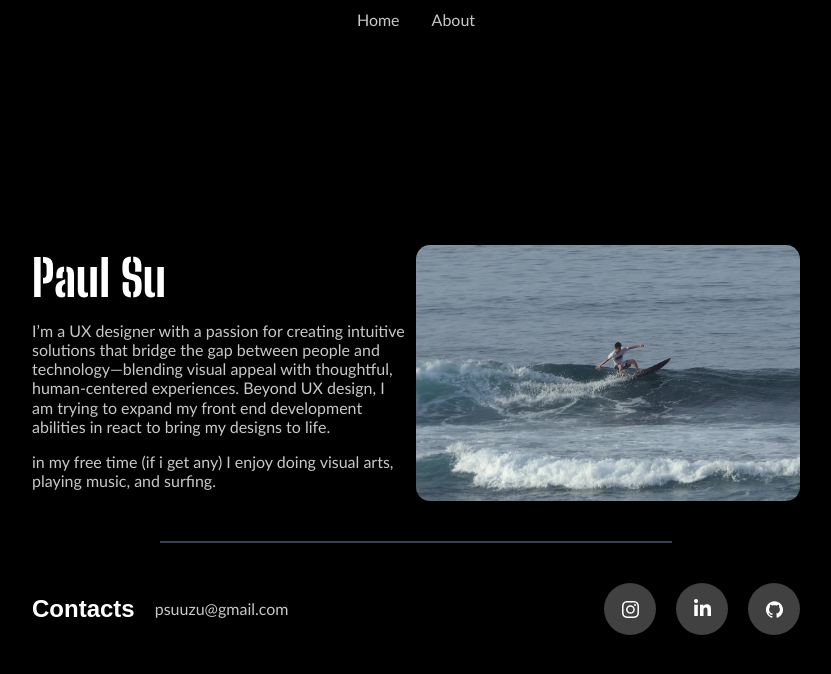
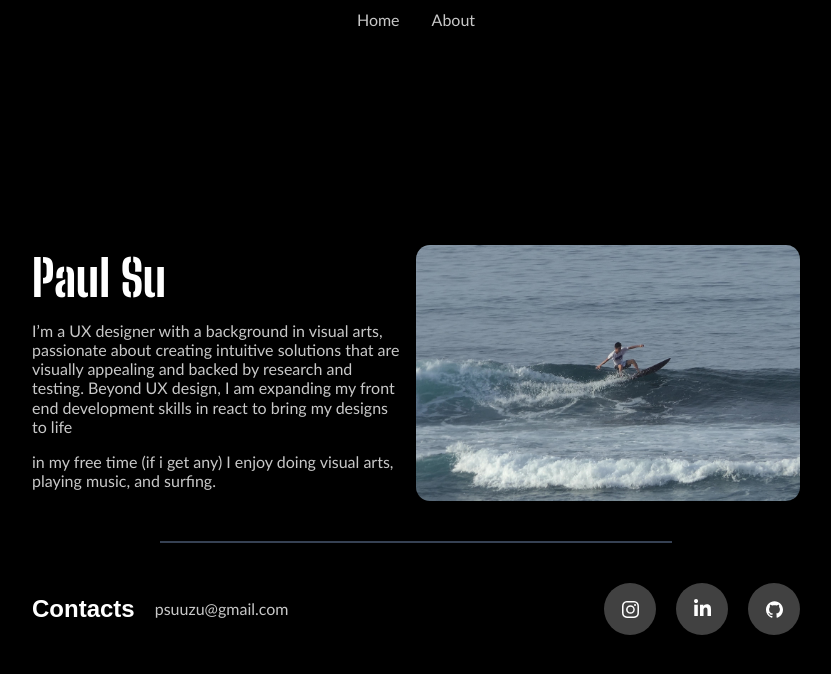
Before and after one commit to psuuzu/portfolio1, a Next.js app: page /about in a window 1280 px wide. Shown: the top 674 px of the page, without its empty margins (224-1055 px from the left). Built offline with nearby package versions, Linux system fonts and the light colour scheme; a web font is replaced by a local one.

Commit message:
Update page.tsx

```diff
--- a/app/about/page.tsx
+++ b/app/about/page.tsx
@@ -12,14 +12,14 @@ export default function Page(){
 
                     <div className="w-[80vw] sm:w-[42vw] lg:w-[30vw] flex flex-col">
                         <h1 className='text-[40px] md:text-[50px] pr-1'>Paul Su</h1>
-                        <p className="mt-[20px] hidden sm:block pr-[10px]">I’m a UX designer with a passion for creating intuitive solutions that bridge the gap between people and technology—blending visual appeal with thoughtful, human-centered experiences. Beyond UX design, I am trying to expand my front end development abilities in react to bring my designs to life.</p>
+                        <p className="mt-[20px] hidden sm:block pr-[10px]">I’m a UX designer with a background in visual arts, passionate about creating intuitive solutions that are visually appealing and backed by research and testing. Beyond UX design, I am expanding my front end development skills in react to bring my designs to life</p>
                         <p className="hidden sm:block pr-[10px] mt-[16px]"> in my free time (if i get any) I enjoy doing visual arts, playing music, and surfing.</p>
                     </div>
                     <div className="w-[80vw] sm:w-[42vw] lg:w-[30vw] h-[70vw] sm:h-[34vw] lg:h-[20vw] rounded-xl overflow-hidden">
                         <img src="/images/surf.jpg" alt="surf pic" className="h-full w-full object-cover scale-150"/>
                     </div>
                     <div className="w-[80vw] block sm:hidden">
-                        <p className="mt-[20px] ">I’m a UX designer with a passion for creating intuitive solutions that bridge the gap between people and technology—blending visual appeal with thoughtful, human-centered experiences. Beyond UX design, I am trying to expand my front end development abilities in react to bring my designs to life.</p>
+                        <p className="mt-[20px] ">I’m a UX designer with a background in visual arts, passionate about creating intuitive solutions that are visually appealing and backed by research and testing. Beyond UX design, I am expanding my front end development skills in react to bring my designs to life</p>
                         <p className="mt-[16px]"> in my free time (if i get any) I enjoy doing visual arts, playing music, and surfing.</p>
                     </div>
             </div>
```
